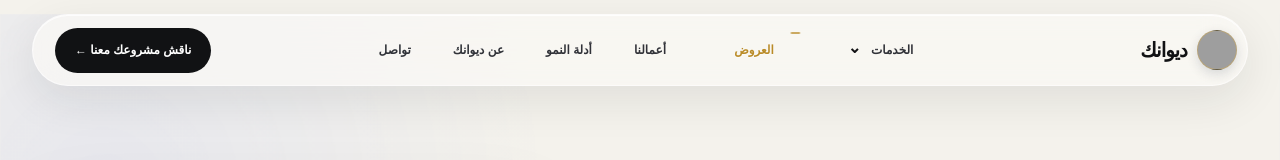
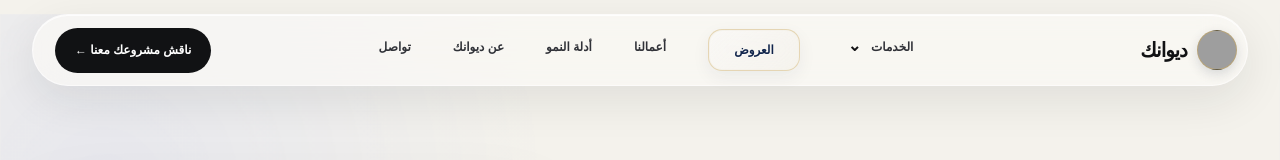
Before and after one commit to mohammedrashad2011-ui/Dewank-2026-website, a Next.js app: page / in a window 1280 px wide. Shown: the top 160 px of the page. Built offline with nearby package versions, Linux system fonts and the light colour scheme; grey boxes are pictures that could not be loaded; a web font is replaced by a local one.

Commit message:
Try frosted glass style for offers navigation

```diff
--- a/app/components/offers-nav-premium-preview.css
+++ b/app/components/offers-nav-premium-preview.css
@@ -3,44 +3,63 @@
   display:inline-flex!important;
   align-items:center!important;
   justify-content:center!important;
-  padding:0!important;
-  border:0!important;
-  border-radius:0!important;
-  background:transparent!important;
-  color:#b98b27!important;
-  box-shadow:none!important;
-  font-weight:700!important;
-  transition:color .2s ease!important;
+  min-height:42px!important;
+  padding:9px 15px!important;
+  border:1px solid rgba(185,139,39,.28)!important;
+  border-radius:14px!important;
+  background:rgba(242,239,231,.68)!important;
+  color:#10244b!important;
+  box-shadow:0 6px 18px rgba(16,36,75,.06)!important;
+  -webkit-backdrop-filter:blur(10px) saturate(115%);
+  backdrop-filter:blur(10px) saturate(115%);
+  transition:background .2s ease,color .2s ease,transform .2s ease,border-color .2s ease,box-shadow .2s ease!important;
+}
+
+.offers-nav-link:before{
+  content:"";
+  position:absolute;
+  inset:1px;
+  border-radius:12px;
+  background:linear-gradient(135deg,rgba(255,255,255,.46),rgba(255,255,255,.08));
+  pointer-events:none;
 }
 
 .offers-nav-link:after{
-  content:""!important;
-  position:absolute!important;
-  right:0!important;
-  bottom:-8px!important;
-  width:24px!important;
-  height:2px!important;
-  background:#b98b27!important;
-  transform:scaleX(.38)!important;
-  transform-origin:right center!important;
-  opacity:.72!important;
-  transition:transform .22s ease,opacity .22s ease,width .22s ease!important;
+  display:none!important;
 }
 
 .offers-nav-link .offers-nav-label{
-  display:inline-flex!important;
-  align-items:center!important;
-  line-height:1!important;
+  position:relative;
+  z-index:1;
+  display:inline-flex;
+  align-items:center;
+  gap:7px;
+  font-weight:700;
+  line-height:1;
+}
+
+.offers-nav-link .offers-nav-spark{
+  font-size:11px;
+  line-height:1;
+  color:#b98b27;
+  transition:color .2s ease,transform .2s ease;
+}
+
+.offers-nav-link .offers-nav-arrow{
+  display:none;
 }
 
 .offers-nav-link:hover{
+  background:rgba(255,255,255,.78)!important;
+  border-color:rgba(185,139,39,.48)!important;
   color:#10244b!important;
-  background:transparent!important;
-  transform:none!important;
+  box-shadow:0 9px 24px rgba(16,36,75,.1)!important;
+  transform:translateY(-1px);
+  -webkit-backdrop-filter:blur(13px) saturate(125%);
+  backdrop-filter:blur(13px) saturate(125%);
 }
 
-.offers-nav-link:hover:after{
-  width:100%!important;
-  transform:scaleX(1)!important;
-  opacity:1!important;
+.offers-nav-link:hover .offers-nav-spark{
+  color:#9d7318;
+  transform:rotate(12deg) scale(1.06);
 }
```
